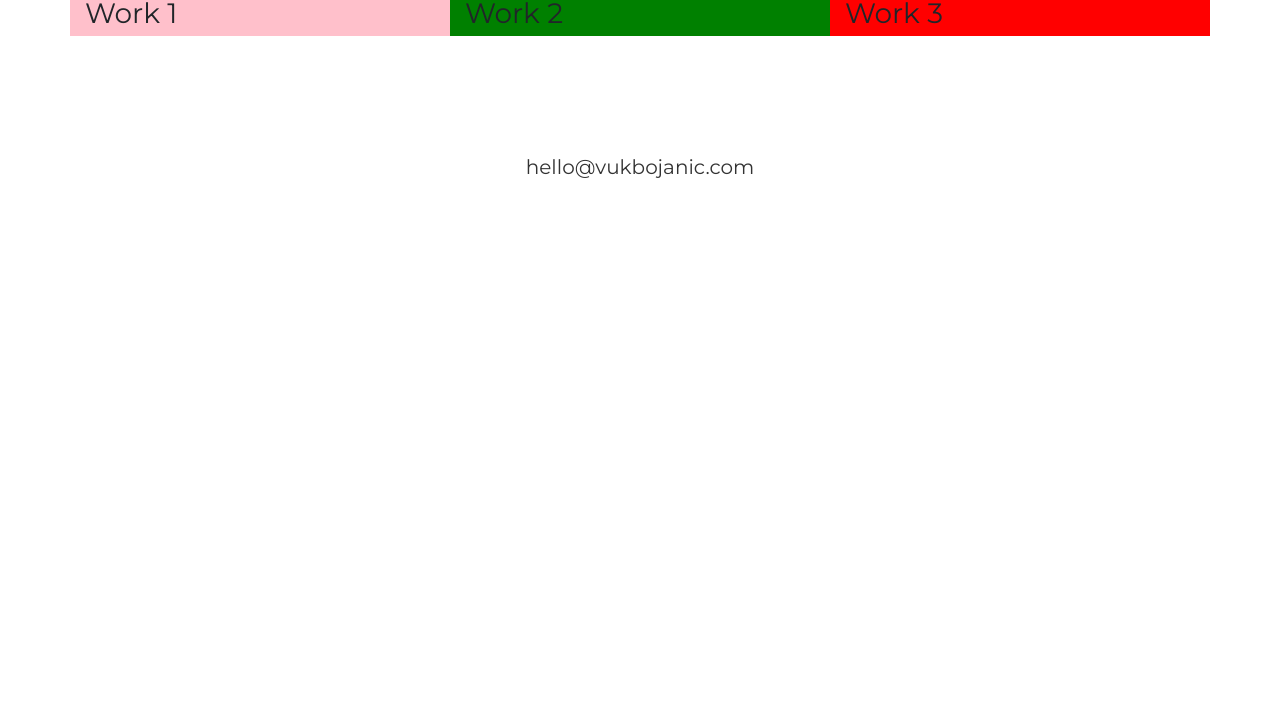
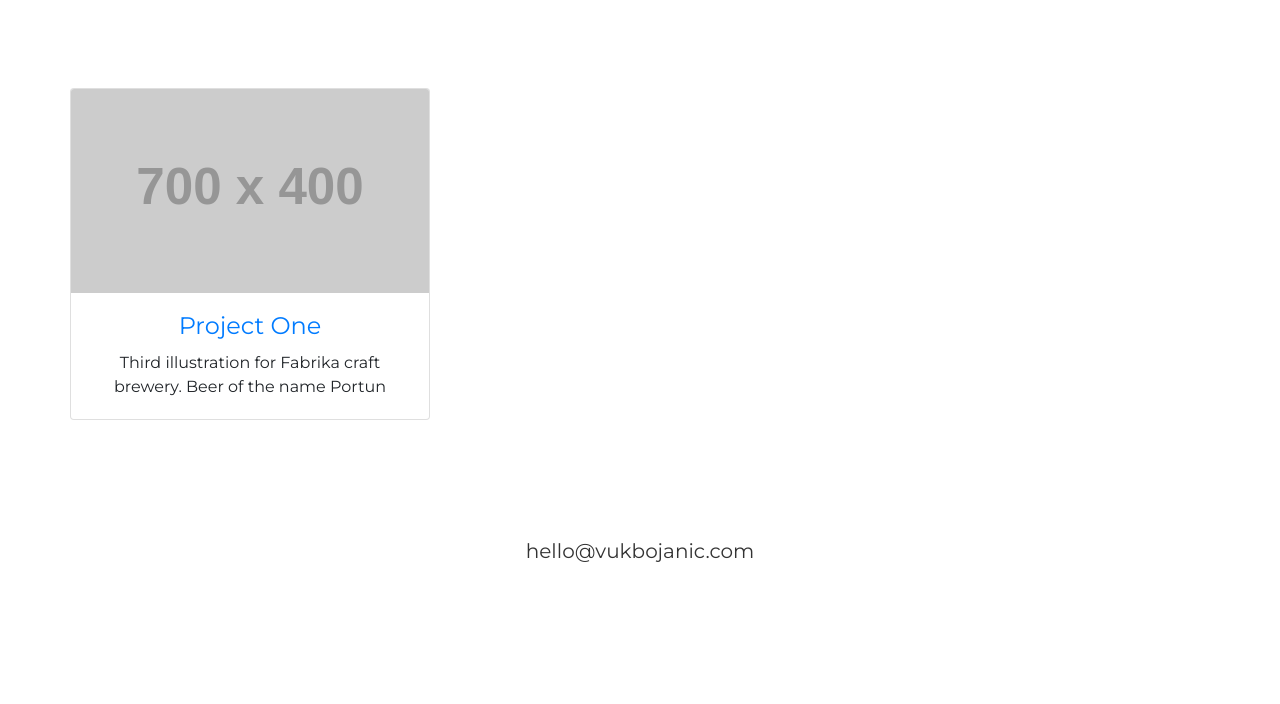
Before and after one commit to VukBojanic/vuk-myWebsite, a website: page src/work.html in a window 1280 px wide. Shown: the part 96-800 px from the top of the page. Drawn offline with nearby package versions, Linux system fonts and the light colour scheme; placeholder pictures from the web are drawn by us.

Commit message:
First card added for work page

```diff
--- a/src/scss/header.scss
+++ b/src/scss/header.scss
@@ -2,7 +2,7 @@
 
 
 .navbar {
-  margin-top: 30px;
+  margin-top: 20px;
 
   .navigation {
     padding: 0;
--- a/src/scss/work.scss
+++ b/src/scss/work.scss
@@ -1,6 +1,7 @@
 
 .work {
-
+  padding: 0;
+  margin-top: 100px;
   .work1 {
     background: pink;
   }
--- a/src/work.html
+++ b/src/work.html
@@ -39,15 +39,18 @@
 
       <div class="container work">
         <div class="row">
-          <div class="col-md-4 work1" >
-            <h3>Work 1</h3>
+          <div class="col-lg-4 col-sm-6 portfolio-item">
+            <div class="card h-100">
+              <a href="#"><img class="card-img-top" src="http://placehold.it/700x400" alt=""></a>
+              <div class="card-body">
+                <h4 class="card-title text-center">
+                  <a href="#">Project One</a>
+                </h4>
+                <p class="card-text text-center">Third illustration for Fabrika craft brewery. Beer of the name Portun</p>
+              </div>
+            </div>
           </div>
-          <div class="col-md-4 work2">
-            <h3>Work 2</h3>
-          </div>
-          <div class="col-md-4 work3">
-            <h3>Work 3</h3>
-          </div>
+
         </div>
       </div>
 
```
Also changed, not shown: src/css/header.css, src/css/style.css, src/css/work.css.
